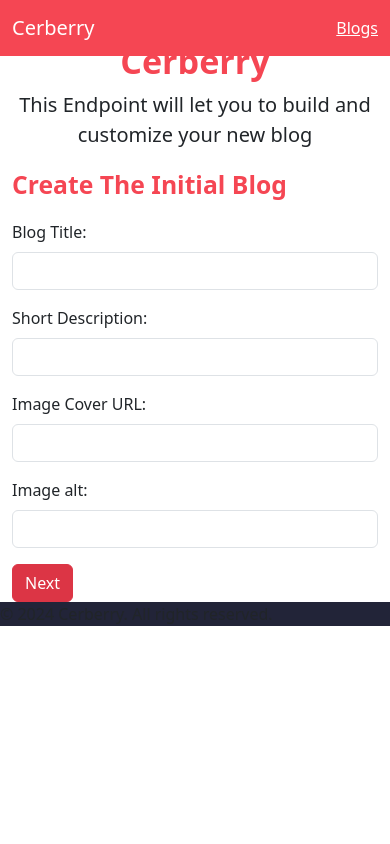
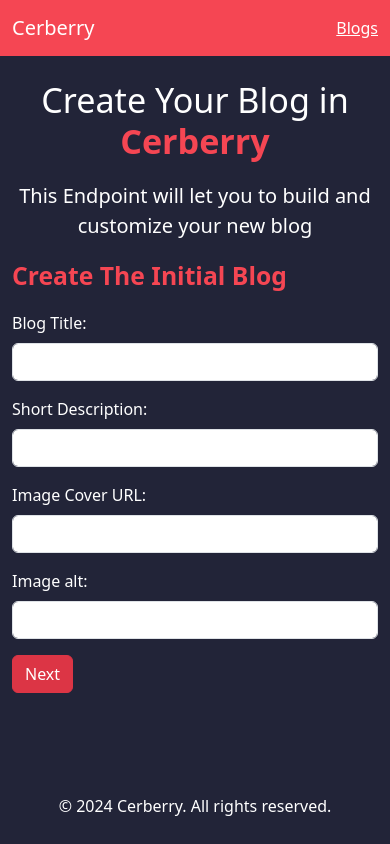
Before and after one commit to Barbarpotato/Cerberry, a Flask app: page /blog/create/view in a window 390 px wide. Run offline with Flask 3, Linux system fonts and the light colour scheme; some libraries are stand-ins or nearby versions.

Commit message:
add styles for create blog page

```diff
--- a/templates/blogs/create.html
+++ b/templates/blogs/create.html
@@ -9,6 +9,36 @@
 
 {% block css %}
 
+<style>
+    @media only screen and (max-width: 600px) {
+        h1 {
+            margin-block: 5%;
+            font-size: 30px;
+        }
+
+        img {
+            width: 60%;
+            height: 60%;
+        }
+    }
+
+    body {
+        padding-top: 56px;
+        background-color: #222438;
+        color: #ffffff;
+    }
+
+    #footer {
+        background-color: #333;
+        color: #fff;
+        text-align: center;
+        padding: 10px;
+        position: fixed;
+        bottom: 0;
+        width: 100%;
+    }
+</style>
+
 {% endblock %}
 
 
@@ -19,7 +49,7 @@
 
 <!-- Header Section -->
 <header id="header" class="text-center">
-    <h1 class="display-4">Create Your Blog in <a style="cursor: pointer; color: #f54653; font-weight: bold;"
+    <h1 class="display-4 mt-4">Create Your Blog in <a style="cursor: pointer; color: #f54653; font-weight: bold;"
             onclick="window.location.href='/'">Cerberry</a></h1>
     <p class="lead">This Endpoint will let you to build and customize your new blog</p>
 </header>
```
